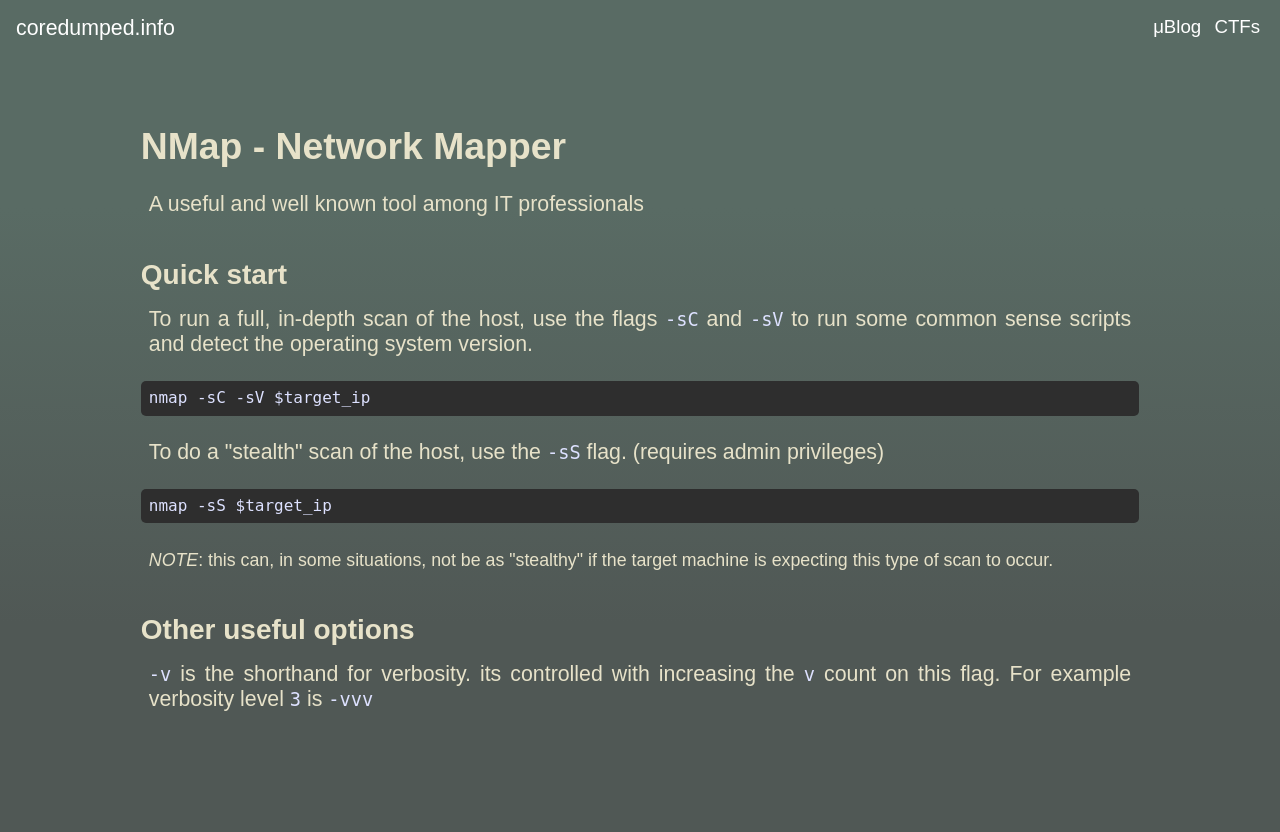
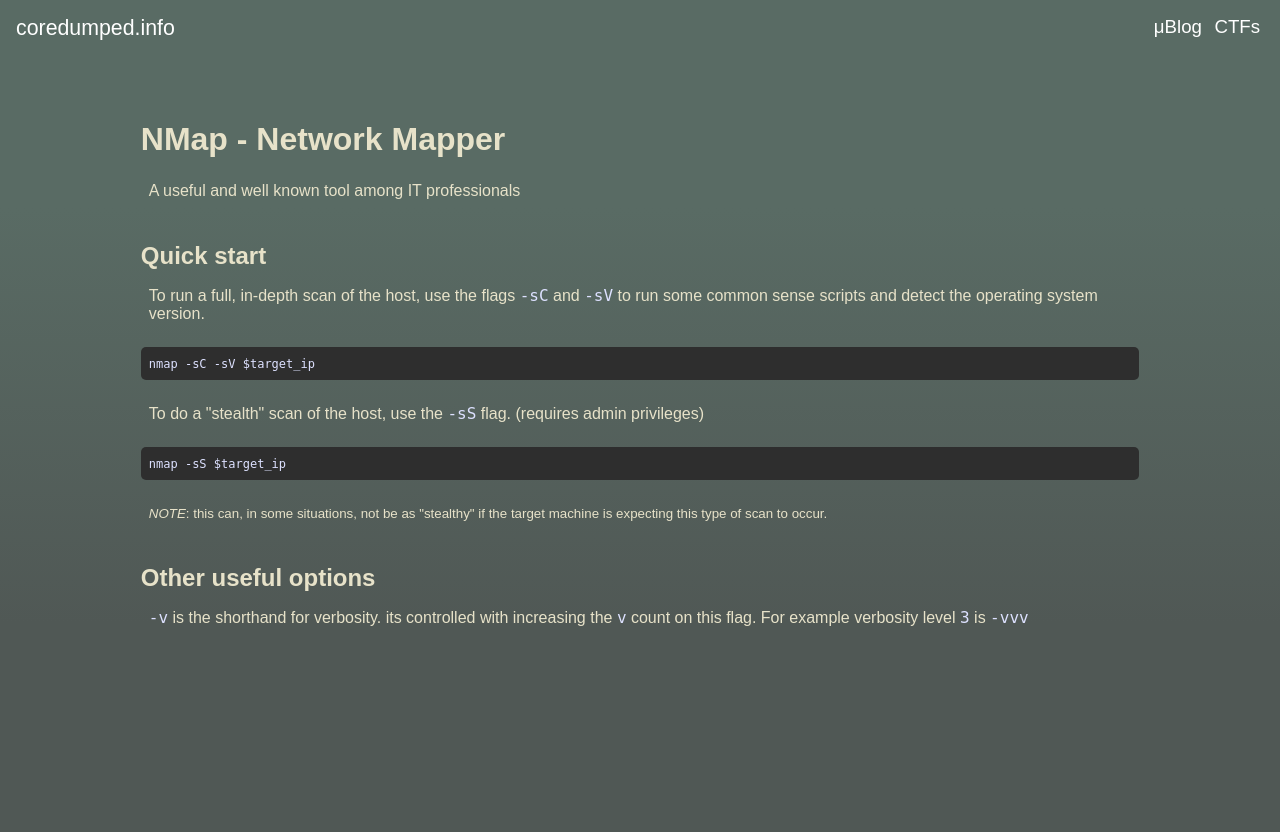
Before and after one commit to Barkerprooks/coredumped.info, a Flask app: page /blog/tools/nmap in a window 1280 px wide. Run offline with Flask 3, Linux system fonts and the light colour scheme.

Commit message:
dev from prod

```diff
--- a/static/blog/ctf/htb/underpass.md
+++ b/static/blog/ctf/htb/underpass.md
@@ -117,7 +117,7 @@ When we go the users page, an `MD5` hash for our user is seemingly right here in
 
 Okay... Using those creds with `SSH` doesnt seem to do anything. not with `steve` or `svcmosh`.
 
-maybe this is just something that will come in handy later?
+Maybe this is just something that will come in handy later?
 
 ...`version 2.2 beta / 03 Jul 2024` so maybe no SQLi like we see on `exploitdb`...
 
@@ -143,15 +143,15 @@ The first thing to do is check if we straight up have root privs for anything, s
 
 I will save you the wasted time and effort I made while trying to crack this, but this is kinda sneaky.
 
-the program `mosh` works by running `mosh-client` to interact with `SSH`, and then running a command through `SSH` to start `mosh-server` on the remote machine.
+The program `mosh` works by running `mosh-client` to interact with `SSH`, and then running a command through `SSH` to start `mosh-server` on the remote machine.
 
-the `mosh` command has an argument called `--server` which is _what I thought was_ a strict path, however it's perfectly valid to supply arguments as well.
+The `mosh` command has an argument called `--server` which is _what I thought was_ a strict path, however it's perfectly valid to supply arguments as well.
 
 Seeing this, there's nothing stopping us from supplying `sudo /usr/bin/mosh-server` for the path.
 
     mosh --server="sudo /usr/bin/mosh-server" localhost
 
-drops us into a root shell.
+Drops us into a root shell.
 
 ![dalradius-root-shell](/static/media/ctf/htb-daloradius-root.png)
 
--- a/static/css/monokai.css
+++ b/static/css/monokai.css
@@ -1,4 +1,4 @@
-pre { line-height: 125%; }
+pre { line-height: 100%; }
 td.linenos .normal { color: inherit; background-color: transparent; padding-left: 5px; padding-right: 5px; }
 span.linenos { color: inherit; background-color: transparent; padding-left: 5px; padding-right: 5px; }
 td.linenos .special { color: #000000; background-color: #ffffc0; padding-left: 5px; padding-right: 5px; }
--- a/static/css/post.css
+++ b/static/css/post.css
@@ -8,7 +8,6 @@
 
 #post p {
     margin: 16px 8px;
-    text-align: justify;
 }
 
 #post h1, h3 {
@@ -30,7 +29,7 @@
 }
 
 #post .codehilite code {
-    font-size: 12pt;
+    font-size: 9pt;
 }
 
 #post .codehilitetable {
@@ -44,22 +43,10 @@
     overflow-x: scroll;
     border-radius: 5px 5px 5px 5px;
     padding: 8px;
-    font-size: 11pt;
     margin: 24px 0;
 }
 
-#post .linenos pre {
-    font-size: 11pt;
-    background: #414141;
-    padding: 8px 2px;
-    color: grey;
-    border-radius: 5px 0 0 5px;
-}
-
 @media screen and (max-width: 1536px) {
-    p {
-        font-size: 16pt;
-    }
     #post-date {
         margin: 48px 20%;
     }
--- a/static/css/styles.css
+++ b/static/css/styles.css
@@ -7,7 +7,7 @@
 }
 
 a, button {
-    font-size: 14pt;
+    font-size: 12pt;
     text-decoration: none;
     transition: 0.2s;
     color: white;
@@ -41,11 +41,11 @@ body {
     padding: 16px 16px;
     color: #e7e2c9;
     font-family: Arial, sans-serif;
-    font-size: 14pt;
+    font-size: 12pt;
 }
 
 code {
-    font-size: 14pt;
+    font-size: 12pt;
     color: #dde1ff;
 }
 
```
